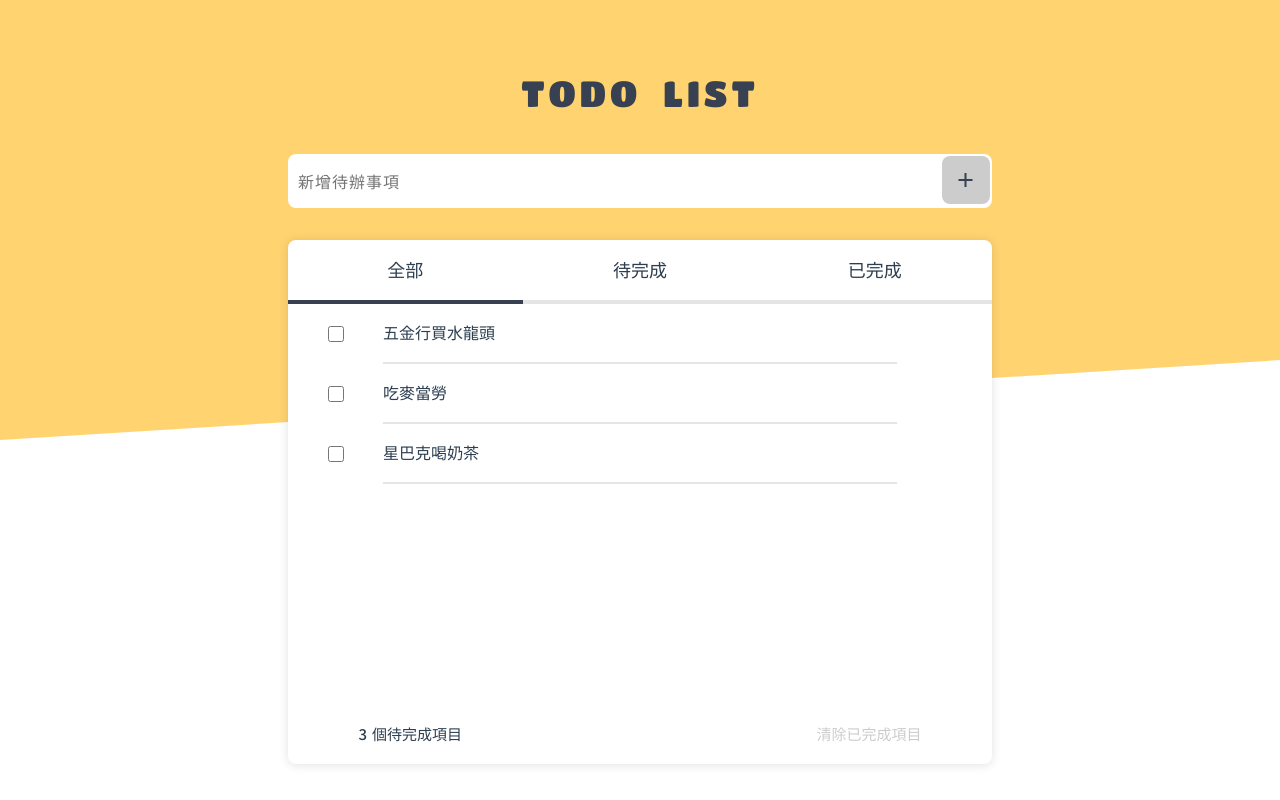
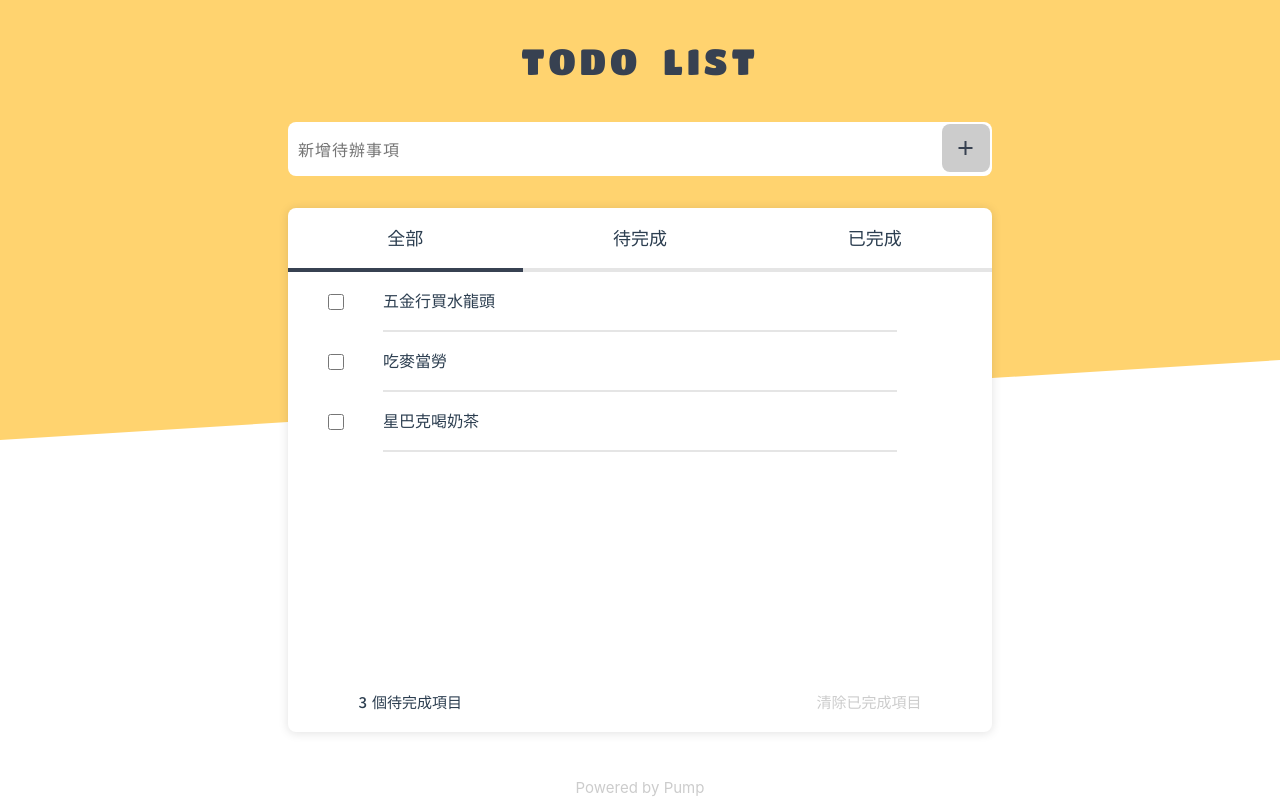
Before and after one commit to tangtang1b1b/vite-pinia---Todo-List, a Vue app: page / in a window 1280 px wide. Built offline with nearby package versions, Linux system fonts and the light colour scheme.

Commit message:
add name

```diff
--- a/index.html
+++ b/index.html
@@ -9,6 +9,7 @@
   <body>
     <div id="colorBg"></div>
     <div id="app"></div>
+    <div id="statement">Powered by Pump</div>
     <script type="module" src="/src/main.js"></script>
   </body>
 </html>
--- a/src/assets/main.css
+++ b/src/assets/main.css
@@ -3,7 +3,16 @@
 body,html{
   width: 100%;
   height: 100%;
-  overflow: hidden;
+  /* overflow: hidden; */
+}
+
+#statement{
+  position: fixed;
+  z-index: -1;
+  bottom: 0;
+  color: #ccc;
+  left: 50%;
+  transform: translateX(-50%);
 }
 
 #colorBg{
@@ -16,7 +25,9 @@ body,html{
 }
 
 #app {
+  position: relative;
   max-width: 768px;
+  height: 100%;
   margin: 0 auto;
   padding: 2rem;
   font-weight: normal;
--- a/src/views/projectTitle.vue
+++ b/src/views/projectTitle.vue
@@ -18,7 +18,7 @@ const props = defineProps({
 .titleContainer {
   display: flex;
   justify-content: center;
-  margin: 32px 0px;
+  margin: 0px 0px 32px 0px;
 
   h1 {
     font-size: 36px;
```
